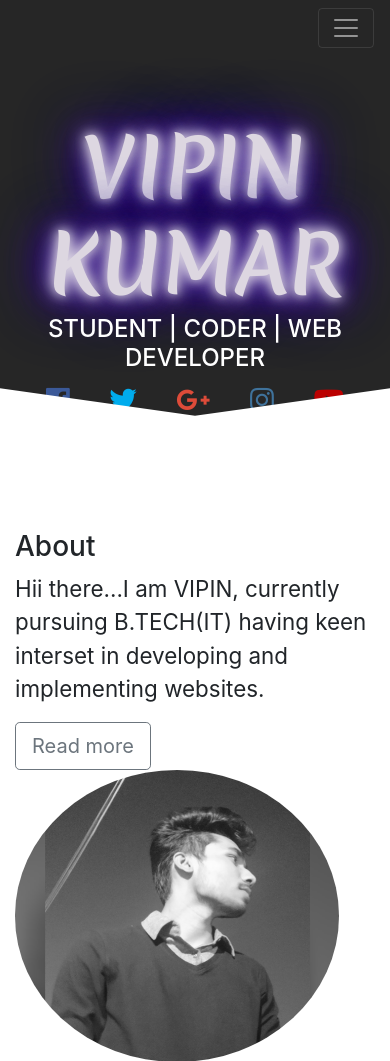
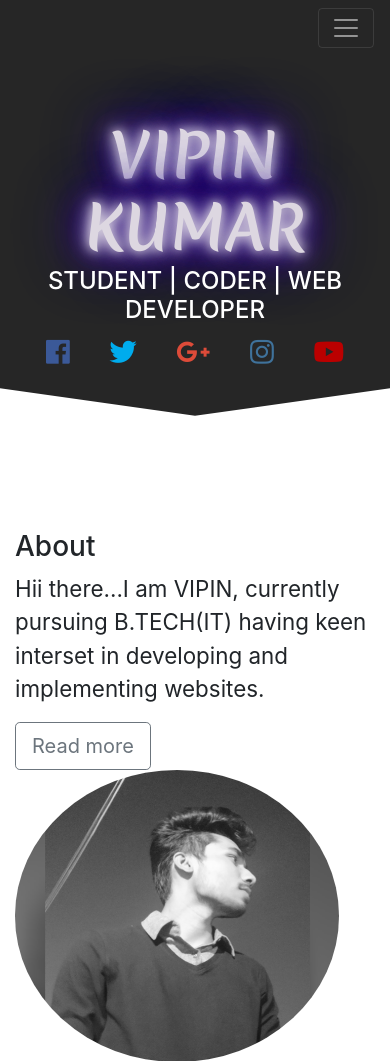
Before and after one commit to vkrawat/Portfolio, a plain HTML site: page index.html in a window 390 px wide. Shown: the top 1061 px of the page. Drawn offline with nearby package versions, Linux system fonts and the light colour scheme.

Commit message:
changes done

```diff
--- a/css/style.css
+++ b/css/style.css
@@ -88,6 +88,21 @@ position: absolute;
   }
 
 }
+@media screen and (max-width: 640px) {
+  .sec1 h1{
+    padding-top: 120px;
+    font-size: 70px;
+  }
+
+}
+@media screen and (max-width: 565px) {
+  .sec1 h1{
+    padding-top: 120px;
+    font-size: 60px;
+  }
+
+}
+
 
 
 @import url('https://fonts.googleapis.com/css?family=Merienda:700');
--- a/index.html
+++ b/index.html
@@ -50,7 +50,7 @@
 		<h1 class="glow">VIPIN KUMAR</h1>
 	<h4 class="des">STUDENT | CODER | WEB DEVELOPER</h4>
 	<div class="social padding align">
-				<a href="#">
+				<a href="https://www.facebook.com/profile.php?id=100005213282879&ref=bookmarks">
 					<i class="fab fa-facebook"></i>
 				</a>
 				<a href="#">
```
